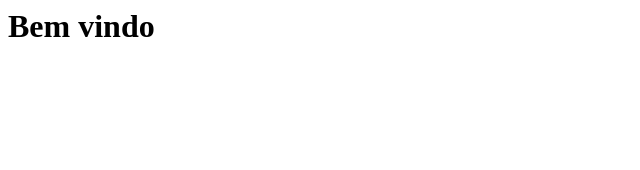
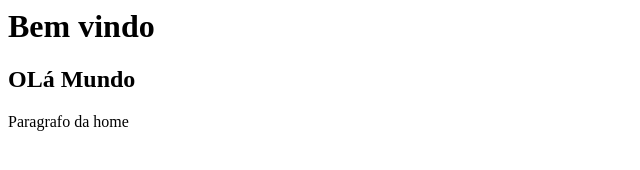
Before and after one commit to HelenOliveira/CursoGit-GitHubUdemy, a plain HTML site: page index.html in a window 1280 px wide. Shown: the whole page, without its empty margins (0-640 px from the left). Drawn offline with Linux system fonts and the light colour scheme.

Commit message:
Craiando novas fucionalidades na home

```diff
--- a/index.html
+++ b/index.html
@@ -1 +1,3 @@
 <h1>Bem vindo</h1>
+<h2>OLá Mundo</h2>
+<p>Paragrafo da home</p>
```
Also changed, not shown: a.txt (added).
